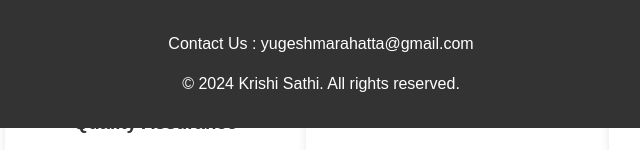
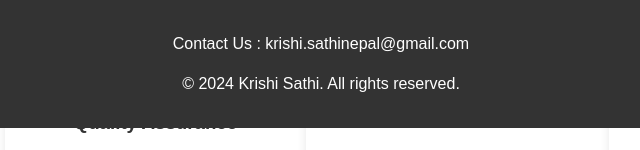
Before and after one commit to YugeshMarahhatta/Krishi-Sathi, a plain HTML site: page index.html in a window 1280 px wide. Shown: the part 672-822 px from the top of the page, 335-975 px from the left. Drawn offline with Linux system fonts and the light colour scheme.

Commit message:
update email

```diff
--- a/index.html
+++ b/index.html
@@ -145,7 +145,7 @@
     </section>
 
     <footer>
-        <p> Contact Us : yugeshmarahatta@gmail.com</p>
+        <p> Contact Us : krishi.sathinepal@gmail.com</p>
         <p>&copy; 2024 Krishi Sathi. All rights reserved.</p>
     </footer>
 
```
